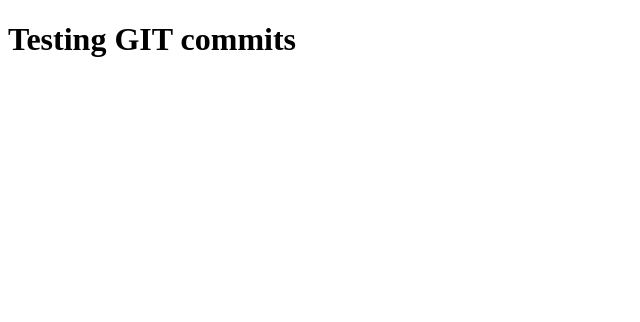
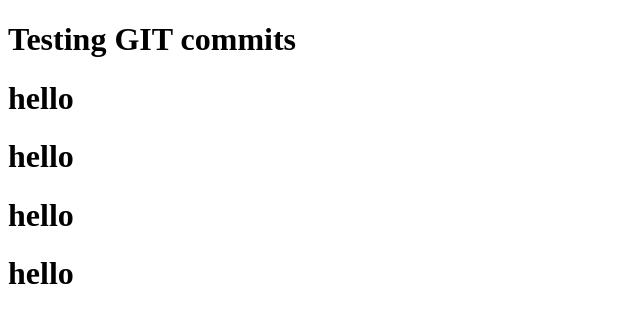
Before and after one commit to hammami40/testing, a plain HTML site: page index.html in a window 1280 px wide. Shown: the whole page, without its empty margins (0-640 px from the left). Drawn offline with Linux system fonts and the light colour scheme.

Commit message:
zedna 4 ka3bet h1 fel div

```diff
--- a/index.html
+++ b/index.html
@@ -7,5 +7,9 @@
 </head>
 <body>
     <h1>Testing GIT commits</h1>
+    <div class="dev"><h1>hello </h1></div>
+    <div class="dev"><h1>hello </h1></div>
+    <div class="dev"><h1>hello </h1></div>
+    <div class="dev"><h1>hello </h1></div>
 </body>
 </html>
```
